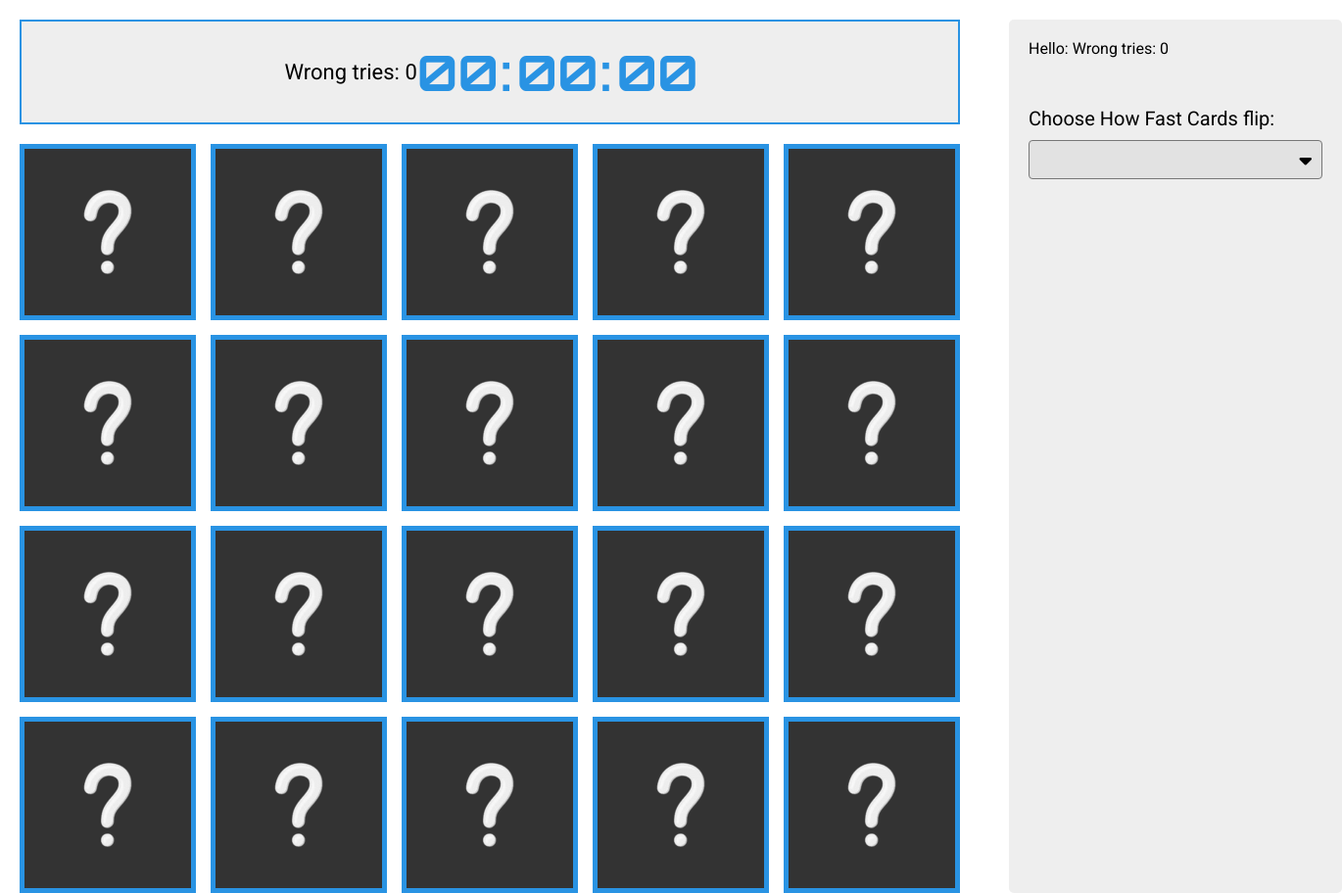
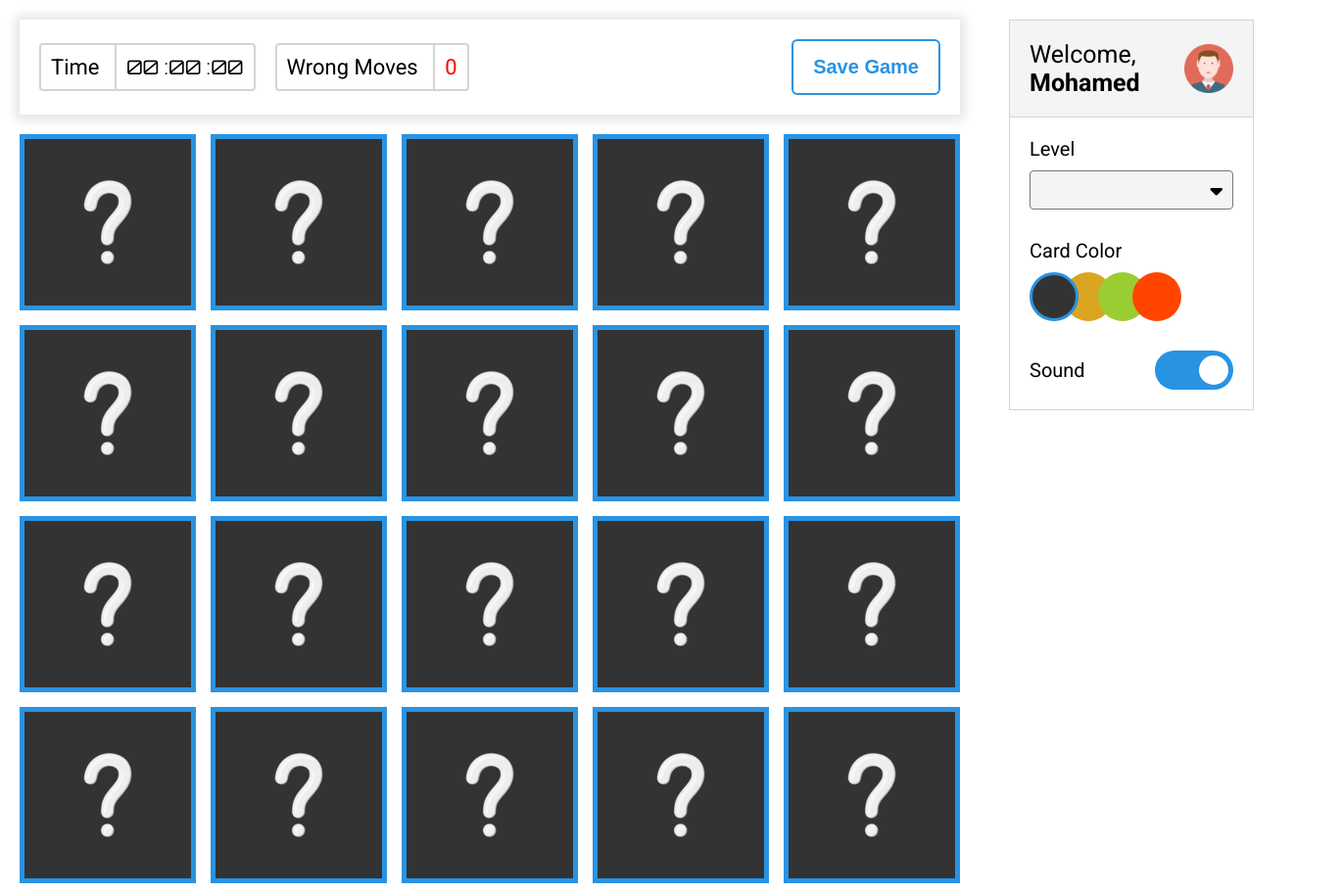
Before and after one commit to mhmdraheem/memory-game, a plain HTML site: page index.html in a window 1280 px wide. Shown: the whole page at 98% size, 1370 px wide, since content can reach past the window. Drawn offline with Linux system fonts and the light colour scheme.

Commit message:
creating the dashboard and making smoe changes to the header

```diff
--- a/index.html
+++ b/index.html
@@ -24,24 +24,54 @@
     <div class="page">
       <div class="content">
         <div class="header">
-          <span>Wrong tries: <span class="wrong-count">0</span></span>
+          <div class="stats">
+            <div class="time">
+              <span class="title">Time</span>
               <span class="stopWatch">
-            <span class="hour">00</span>:<span class="minute">00</span>:<span class="second">00</span>
+                <span class="hour">00</span>
+                :<span class="minute">00</span> :<span class="second">00</span>
               </span>
+            </div>
+            <div class="wrong-moves">
+              <span class="title">Wrong Moves</span>
+              <span class="value">0</span>
+            </div>
+          </div>
+          <button class="save-game">Save Game</button>
         </div>
         <div class="cards"></div>
       </div>
       <div class="dashboard">
-        <span>Hello: <span class="player-name"></span></span>
-        <span>Wrong tries: <span class="wrong-count">0</span></span>
+        <div class="profile">
+          <h2>Welcome, <span class="player-name">Mohamed</span></h2>
+          <img class="avatar" src="img/avatar.png" alt="avatar" />
+        </div>
+        <div class="settings">
           <div id="flip-speed-list" class="list">
-          <span class="title">Choose How Fast Cards flip:</span>
+            <span class="title">Level</span>
             <div class="selector"></div>
             <ul>
-            <li>Slow</li>
-            <li>Meduim</li>
-            <li>Fast</li>
+              <li>Easy</li>
+              <li class="selected">Meduim</li>
+              <li>Hard</li>
             </ul>
+          </div>
+          <div class="colors">
+            <span>Card Color</span>
+            <ul>
+              <li class="c1 selected"></li>
+              <li class="c2"></li>
+              <li class="c3"></li>
+              <li class="c4"></li>
+            </ul>
+          </div>
+          <div class="sound">
+            <div>Sound</div>
+            <div class="sound-control">
+              <input type="checkbox" id="sound-button" checked />
+              <label for="sound-button"></label>
+            </div>
+          </div>
         </div>
       </div>
     </div>
--- a/index.js
+++ b/index.js
@@ -164,7 +164,7 @@ function areAllPairsMatched() {
 function updateWrongCount() {
   let cards = cardsQueue.activeCards;
   if (cards[0] != cards[1] && ++metaData.wrongCount % 2 == 0) {
-    document.querySelector(".header .wrong-count").innerHTML++;
+    document.querySelector(".header .wrong-moves .value").innerHTML++;
     metaData.wrongCount = 0;
   }
 }
@@ -191,13 +191,13 @@ function createBackFace(backFaceImage) {
 // Dashboard
 list("flip-speed-list", (selectedValue) => {
   switch (selectedValue) {
-    case "Slow":
+    case "Easy":
       flipSpeedMillis = 3000;
       break;
     case "Meduim":
       flipSpeedMillis = 2000;
       break;
-    case "Fast":
+    case "Hard":
       flipSpeedMillis = 500;
       break;
   }
--- a/main.css
+++ b/main.css
@@ -53,35 +53,62 @@ ul li {
   font-size: 22px;
   padding: 20px;
   display: flex;
-  justify-content: center;
+  justify-content: space-between;
   align-items: center;
-  background-color: #eee;
-  border: 2px solid #2993e3;
+  background-color: white;
+  box-shadow: 0px 1px 10px 5px #0000001a;
+}
+
+.stats {
+  display: flex;
+  gap: 20px;
+}
+
+.time,
+.wrong-moves {
+  border: 2px solid #d4d4d4;
+  border-radius: 4px;
+}
+
+.time .title,
+.wrong-moves .title {
+  padding: 10px;
+  display: inline-block;
 }
 
 .stopWatch {
   font-family: "Orbitron", sans-serif;
-  color: #2993e3;
-  font-weight: bold;
-  font-size: 50px;
-  display: flex;
+  font-size: 20px;
+  padding: 10px;
+  border-left: 2px solid #d4d4d4;
 }
 
-.stopWatch span {
-  width: 80px;
-  display: block;
+.stopWatch > span {
+  width: 30px;
 }
 
-.stopWatch span.second {
-  margin-left: 5px;
+.wrong-moves .value {
+  padding: 10px;
+  border-left: 2px solid #d4d4d4;
+  color: red;
 }
 
-.stopWatch span.minute {
-  margin: 0 5px;
+.save-game {
+  width: fit-content;
+  border: none;
+  font-weight: bold;
+  font-size: 20px;
+  padding: 15px 20px;
+  color: #2993e3;
+  background-color: white;
+  border-radius: 6px;
+  border: 2px solid #2993e3;
+  transition: 0.3s;
 }
 
-.stopWatch span.hour {
-  margin-right: 5px;
+.save-game:hover {
+  color: white;
+  background-color: #2993e3;
 }
 
 .cards {
@@ -125,17 +152,49 @@ ul li {
 }
 
 .dashboard {
-  background-color: #eee;
-  border-radius: 5px;
+  width: 350px;
+  align-self: flex-start;
   margin-top: 20px;
   margin-left: 50px;
+  border: 1px solid #d4d4d4;
+  display: flex;
+  flex-direction: column;
+  gap: 20px;
+}
+
+.profile {
+  display: flex;
+  align-items: center;
+  justify-content: space-between;
+  border-bottom: 1px solid #d4d4d4;
+  gap: 20px;
   padding: 20px;
+  background-color: #f4f4f4;
+}
+
+.profile h2 {
+  font-size: 25px;
+  font-weight: normal;
+}
+
+.profile h2 .player-name {
+  font-weight: bold;
+  width: 100px;
+}
+
+.profile .avatar {
+  width: 50px;
+  height: 50px;
+}
+
+.settings {
+  /* flex: 1; */
+  padding-left: 20px;
+  padding-right: 20px;
+  font-size: 20px;
 }
 
 .list {
-  font-size: 20px;
-  margin-top: 50px;
-  width: 300px;
   position: relative;
 }
 
@@ -147,7 +206,7 @@ ul li {
 .selector {
   width: 100%;
   height: 40px;
-  background-color: #e2e2e2;
+  background-color: #f4f4f4;
   border: 1px solid #777;
   border-radius: 4px;
   position: relative;
@@ -200,3 +259,94 @@ ul li {
 .list li:hover {
   background-color: #e2e2e2;
 }
+
+.settings .colors {
+  margin-top: 30px;
+}
+
+.settings .colors > span {
+  display: block;
+  margin-bottom: 10px;
+}
+
+.settings .colors ul {
+  display: flex;
+}
+
+.settings .colors ul li {
+  width: 50px;
+  height: 50px;
+  border-radius: 50%;
+}
+
+.settings .colors ul li.selected {
+  border: 3px solid #2993e3;
+  z-index: 2;
+}
+
+.settings .colors ul li.c1 {
+  background-color: #333333;
+}
+
+.settings .colors ul li.c2 {
+  background-color: goldenrod;
+  margin-left: -15px;
+}
+
+.settings .colors ul li.c3 {
+  background-color: yellowgreen;
+  margin-left: -15px;
+}
+
+.settings .colors ul li.c4 {
+  background-color: orangered;
+  margin-left: -15px;
+}
+
+.settings .sound {
+  margin-top: 30px;
+  margin-bottom: 20px;
+  display: flex;
+  align-items: center;
+  justify-content: space-between;
+}
+
+.settings .sound-control {
+  margin-left: 50px;
+  height: fit-content;
+}
+
+.settings .sound-control label {
+  display: block;
+  width: 80px;
+  height: 40px;
+  background-color: #c1c0c0;
+  border-radius: 20px;
+  cursor: pointer;
+  position: relative;
+}
+
+.settings .sound-control label::before {
+  content: "";
+  position: absolute;
+  top: 5px;
+  left: 5px;
+  width: 30px;
+  height: 30px;
+  border-radius: 50%;
+  background-color: white;
+  transition: 0.3s;
+}
+
+.settings .sound-control input {
+  appearance: none;
+  display: none;
+}
+
+.settings .sound-control input:checked + label {
+  background-color: #2993e3;
+}
+
+.settings .sound-control input:checked + label::before {
+  left: calc(100% - 35px);
+}
```
Also changed, not shown: img/avatar.png (added). Lines whose indentation alone changed are shown as unchanged.
